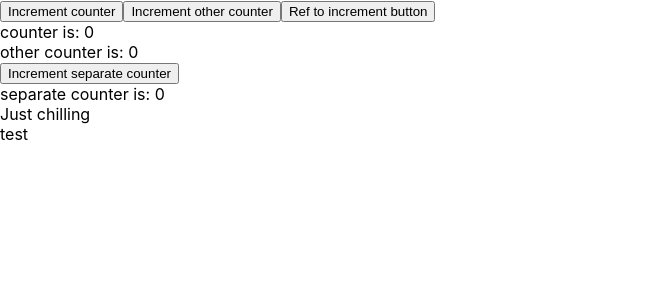
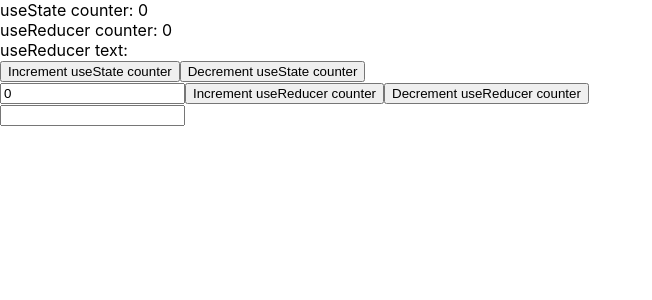
Before and after one commit to Sergej-Vlasov/react-essential-know-how, a React (Create React App) app: page / in a window 1280 px wide. Shown: the top 300 px of the page, without its empty margins (0-652 px from the left). Built offline with nearby package versions, Linux system fonts and the light colour scheme.

Commit message:
added useReducer vs useState example

```diff
--- a/src/App.tsx
+++ b/src/App.tsx
@@ -1,4 +1,5 @@
-import { Hooks } from "./components";
+import { ComparisonUseReducerVsUseState } from "./components";
+// import { Hooks } from "./components";
 // import { PropsAndState } from "./components";
 
 function App() {
@@ -6,7 +7,8 @@ function App() {
     <>
       {/* uncomment to one component and explore the contents to explore */}
       {/* <PropsAndState /> */}
-      <Hooks />
+      {/* <Hooks /> */}
+      <ComparisonUseReducerVsUseState />
     </>
   );
 }
--- /dev/null
+++ b/src/components/Lesson2/ComparisonUseReducerVsUseState.tsx
@@ -0,0 +1,140 @@
+import { FC, memo, useEffect, useReducer, useState } from "react";
+
+enum CounterActionType {
+  INCREMENT = "INCREMENT",
+  DECREMENT = "DECREMENT",
+  TEXT = "TEXT",
+}
+
+interface CounterNumberAction {
+  type: CounterActionType.INCREMENT | CounterActionType.DECREMENT;
+  payload?: number;
+}
+
+interface CounterTextAction {
+  type: CounterActionType.TEXT;
+  payload?: string;
+}
+
+type CounterActions = CounterNumberAction | CounterTextAction;
+
+interface CounterState {
+  counter: number;
+  text: string;
+}
+
+const counterReducer = (state: CounterState, action: CounterActions) => {
+  const { type, payload } = action;
+  switch (type) {
+    case CounterActionType.INCREMENT:
+      return {
+        ...state,
+        counter: state.counter + (payload || 1),
+      };
+    case CounterActionType.DECREMENT:
+      return {
+        ...state,
+        counter: state.counter - (payload || 1),
+      };
+    case CounterActionType.TEXT:
+      return {
+        ...state,
+        text: payload || "",
+      };
+    default:
+      return state;
+  }
+};
+
+// here we will look at useReducer vs useState
+// useReducer is a hook that allows us to manage state in a more complex way
+//   it is a more flexible alternative to useState
+// Here is an in-depth overview of when to choose each https://beta.reactjs.org/learn/extracting-state-logic-into-a-reducer#comparing-usestate-and-usereducer
+
+const ComparisonUseReducerVsUseState = () => {
+  const [counter, setCounter] = useState(0);
+  const [counterState, dispatch] = useReducer(counterReducer, {
+    counter: 0,
+    text: "",
+  });
+
+  return (
+    <>
+      <div>useState counter: {counter}</div>
+      <div>useReducer counter: {counterState.counter}</div>
+      <div>useReducer text: {counterState.text}</div>
+      <CompWithUseState setCounter={setCounter} />
+      <CompWithUseReducer dispatch={dispatch} />
+    </>
+  );
+};
+
+export default ComparisonUseReducerVsUseState;
+
+interface ICompWithUseStateProps {
+  setCounter: React.Dispatch<React.SetStateAction<number>>;
+}
+const CompWithUseState: FC<ICompWithUseStateProps> = memo(({ setCounter }) => {
+  useEffect(() => {
+    console.log("setCounter changed");
+  }, [setCounter]);
+
+  return (
+    <div>
+      <button onClick={() => setCounter((prev) => prev + 1)}>
+        Increment useState counter
+      </button>
+      <button onClick={() => setCounter((prev) => prev - 1)}>
+        Decrement useState counter
+      </button>
+    </div>
+  );
+});
+
+interface ICompWithUseReducerProps {
+  dispatch: React.Dispatch<CounterActions>;
+}
+const CompWithUseReducer: FC<ICompWithUseReducerProps> = memo(
+  ({ dispatch }) => {
+    const [count, setCount] = useState(0);
+    useEffect(() => {
+      console.log("dispatch changed");
+    }, [dispatch]);
+    return (
+      <>
+        <div>
+          <input
+            type="number"
+            value={count}
+            onChange={(e) => setCount(+e.target.value)}
+          />
+          <button
+            onClick={() =>
+              dispatch({ type: CounterActionType.INCREMENT, payload: count })
+            }
+          >
+            Increment useReducer counter
+          </button>
+          <button
+            onClick={() =>
+              dispatch({ type: CounterActionType.DECREMENT, payload: count })
+            }
+          >
+            Decrement useReducer counter
+          </button>
+        </div>
+        <div>
+          <input
+            type="text"
+            onChange={(e) =>
+              dispatch({
+                type: CounterActionType.TEXT,
+                payload: e.target.value,
+              })
+            }
+          />
+        </div>
+      </>
+    );
+  }
+);
--- a/src/components/index.ts
+++ b/src/components/index.ts
@@ -1,2 +1,3 @@
 export { default as PropsAndState } from "./Lesson1/PropsAndState";
 export { default as Hooks } from "./Lesson1/Hooks";
+export { default as ComparisonUseReducerVsUseState } from "./Lesson2/ComparisonUseReducerVsUseState";
```
Also changed, not shown: src/components/Lesson2/Hooks2.tsx (deleted, +0 -13 lines).
